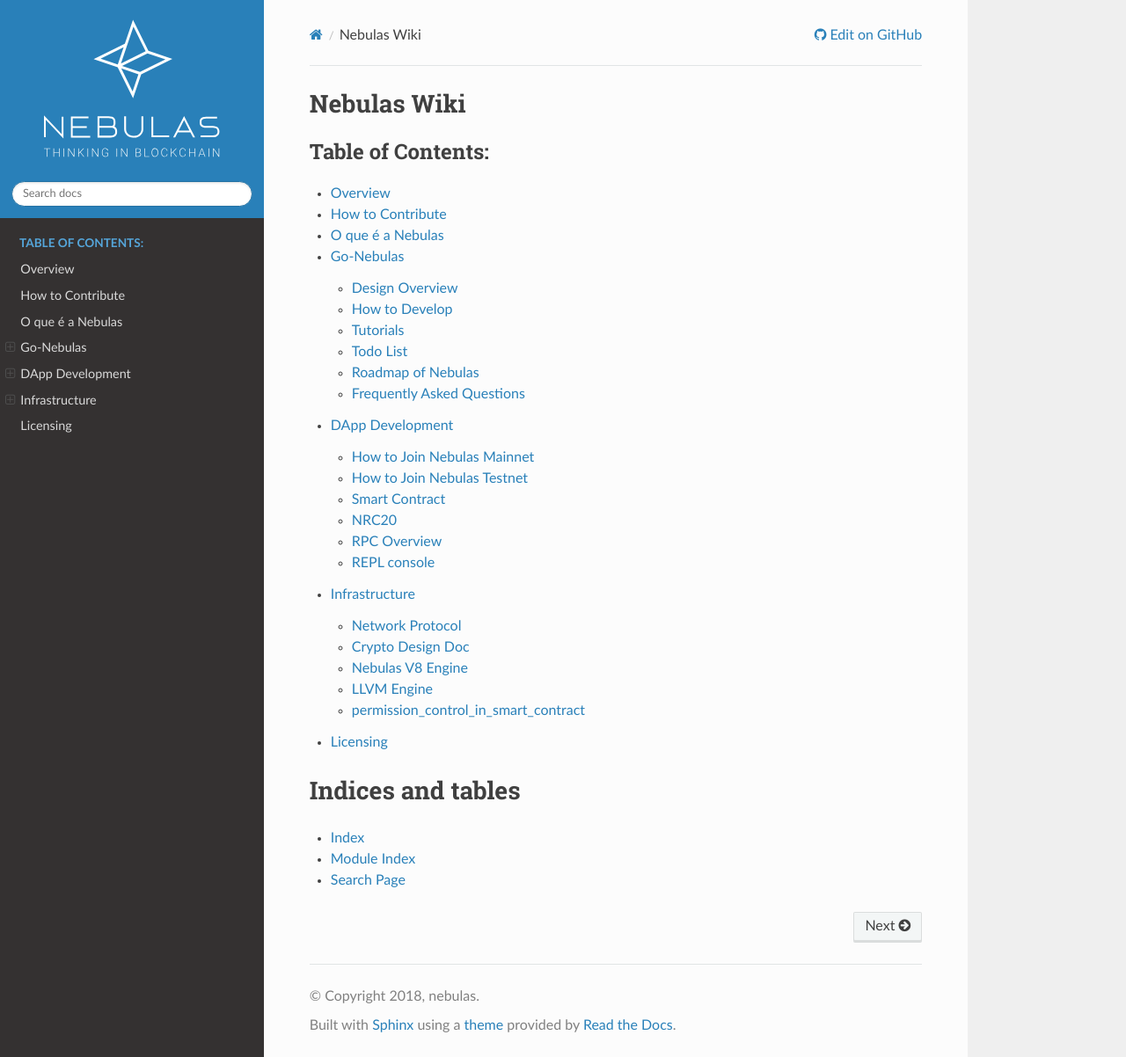
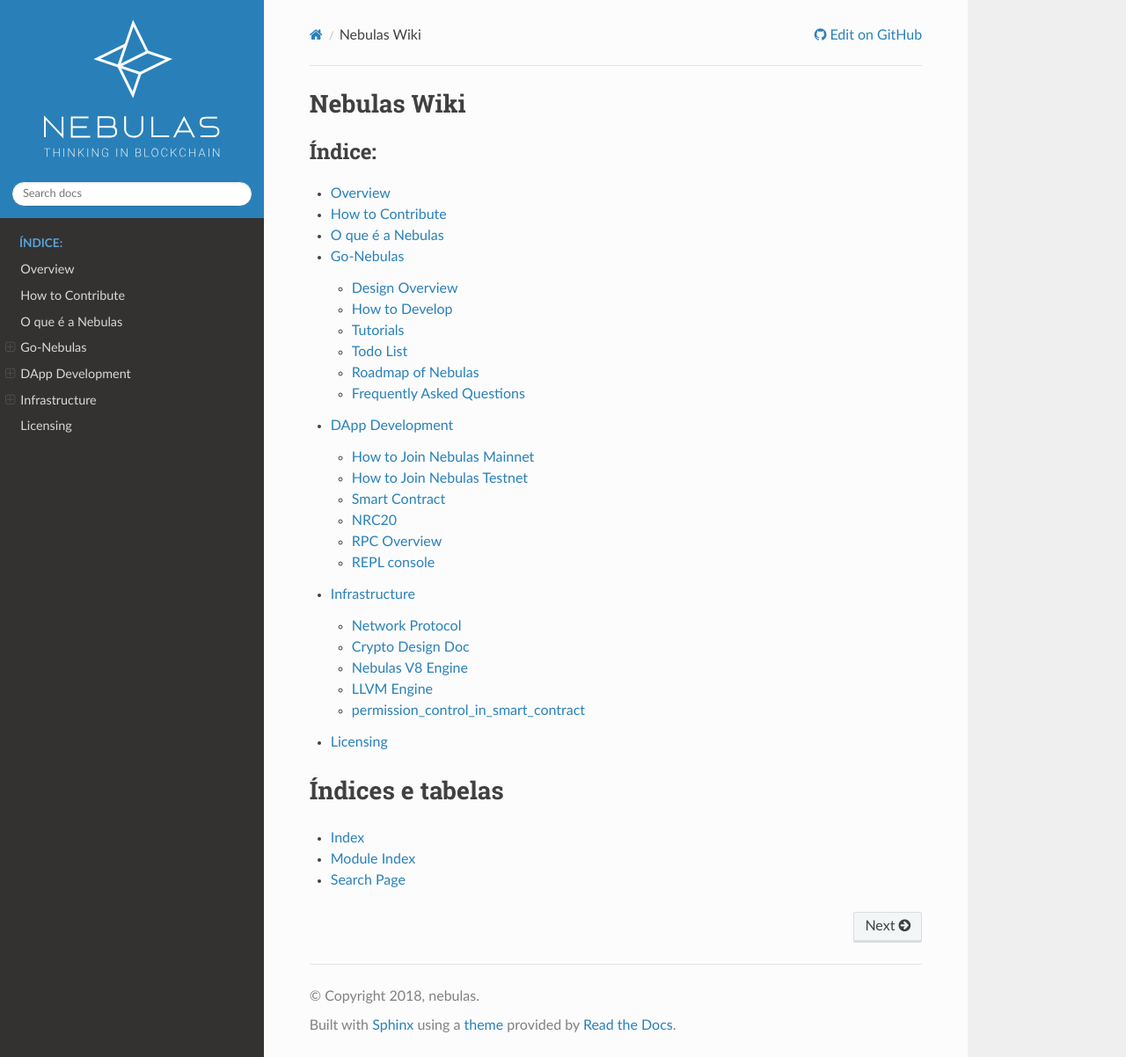
Before and after one commit to nebulasio/nebdocs, a Sphinx documentation site: the page built from docs/index.rst, in a window 1280 px wide and 1202 px high. Shown: the whole window at 88% size. Built offline with Sphinx 7.4.7 and the Read the Docs theme 2.0.0, drawn with Linux system fonts in a browser that asks for light colours.

Commit message:
pt: index.rst

```diff
--- a/docs/index.rst
+++ b/docs/index.rst
@@ -9,7 +9,7 @@
 .. toctree::
     :maxdepth: 2
     :titlesonly:
-    :caption: Table of Contents:
+    :caption: Índice:
 
     overview.md
     how-to-contribute.md
@@ -20,7 +20,7 @@
     licensing/README.rst
 
 
-Indices and tables
+Índices e tabelas
 ==================
 
 * :ref:`genindex`
```
